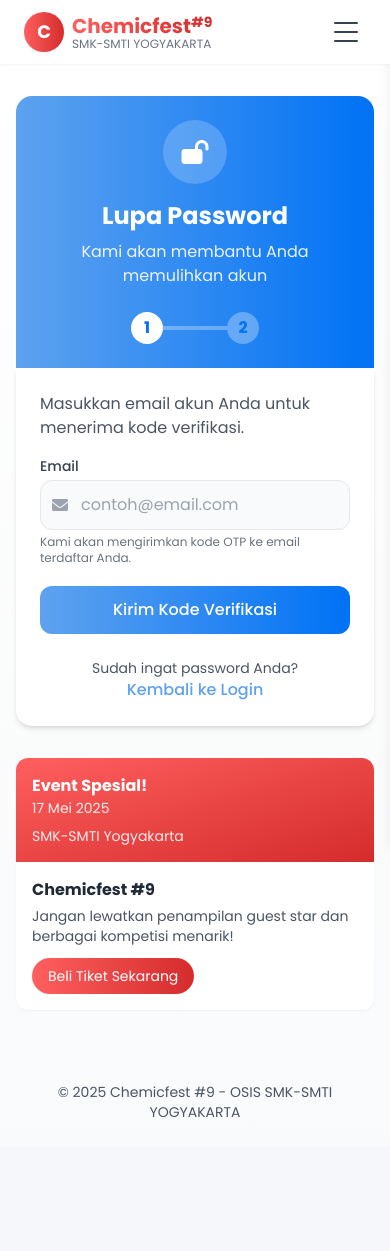
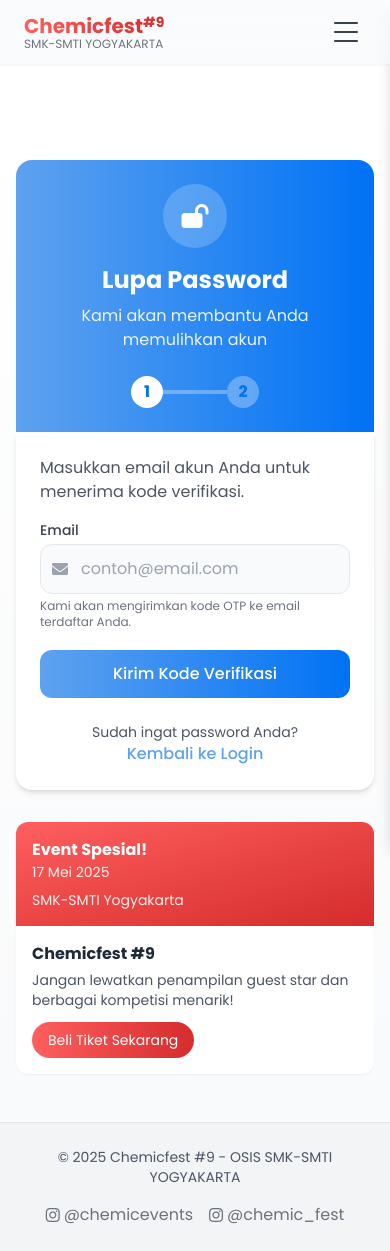
Before and after one commit to SekarHayu/WebCF, a Vue app in the folder chemicfestregist/: page /forgot in a window 390 px wide. Before the commit the page ends 1146 px from the top, so only its background shows below. Built offline with nearby package versions, Linux system fonts and the light colour scheme.

Commit message:
update router, ui footer

```diff
--- a/chemicfestregist/layouts/default.vue
+++ b/chemicfestregist/layouts/default.vue
@@ -6,7 +6,7 @@
     <!-- Footer -->
     <footer class="bg-gray-100 py-6 px-4 border-t border-gray-200">
       <div class="max-w-6xl mx-auto text-center">
-        <p class="text-gray-600 text-sm mb-4">© 2025 Chemicfest #9 - Diselenggarakan oleh OSIS SMK-SMTI YOGYAKARTA</p>
+        <p class="text-gray-600 text-sm mb-4">© 2025 Chemicfest #9 - OSIS SMK-SMTI YOGYAKARTA</p>
         <div class="flex justify-center space-x-4">
           <a href="https://www.instagram.com/chemicevents" target="_blank" class="flex gap-1 items-center justify-center text-gray-500 hover:text-[#5EA2EF]">
             <i class="fab fa-instagram"></i>
--- a/chemicfestregist/src/router/index.js
+++ b/chemicfestregist/src/router/index.js
@@ -73,13 +73,13 @@
         path: '/tiket',
         name: 'Tiket',
         component: Tiket,
-      }
+      },
+      {
+        path: '/forgot',
+        name: 'Forgot',
+        component: Forgot,
+      },
     ]
-  },
-  {
-    path: '/forgot',
-    name: 'Forgot',
-    component: Forgot,
   },
 ];
 
--- a/chemicfestregist/src/views/Forgot.vue
+++ b/chemicfestregist/src/views/Forgot.vue
@@ -1,39 +1,5 @@
 <template>
   <div class="bg-gradient-to-b from-white to-gray-50 min-h-screen">
-    <!-- Header -->
-    <header class="bg-white/90 backdrop-blur-md w-full fixed top-0 left-0 px-6 lg:px-32 py-3 flex justify-between items-center shadow-sm transition-all duration-300 z-20">
-      <!-- Logo & Title -->
-      <router-link to="/" class="flex items-center space-x-2 group">
-        <div class="w-10 h-10 rounded-full bg-gradient-to-r from-[#FF5F5F] to-[#D52C2C] flex items-center justify-center shadow-sm group-hover:shadow-md transition-all duration-300">
-          <span class="text-white font-bold text-lg">C</span>
-        </div>
-        <div>
-          <span class="text-xl font-bold bg-gradient-to-r from-[#FF5F5F] to-[#D52C2C] text-transparent bg-clip-text">
-            Chemicfest<span class="text-sm align-top">#9</span>
-          </span>
-          <div class="text-xs text-gray-500 -mt-1">SMK-SMTI YOGYAKARTA</div>
-        </div>
-      </router-link>
-
-      <!-- Navigation Links -->
-      <div class="hidden md:flex items-center space-x-4">
-        <router-link to="/login" class="px-4 py-2 text-gray-700 font-medium rounded-lg hover:bg-gray-100 transition-colors">
-          <i class="fas fa-sign-in-alt mr-1"></i> Login
-        </router-link>
-        <router-link to="/registrasi" class="px-4 py-2 bg-gradient-to-r from-[#FF5F5F] to-[#D52C2C] text-white font-medium rounded-lg hover:shadow-md transition-all">
-          <i class="fas fa-user-plus mr-1"></i> Registrasi
-        </router-link>
-      </div>
-
-      <!-- Hamburger Menu Button (Mobile) -->
-      <button @click="toggleMobileMenu" class="md:hidden flex items-center px-2 py-1" aria-label="Toggle menu">
-        <div class="w-6 h-5 relative flex flex-col justify-between">
-          <span :class="[isMobileMenuOpen ? 'rotate-45 translate-y-2' : '', 'w-full h-0.5 bg-gray-700 transform transition-all duration-300 rounded-full']"></span>
-          <span :class="[isMobileMenuOpen ? 'opacity-0' : 'opacity-100', 'w-full h-0.5 bg-gray-700 transition-opacity duration-300 rounded-full']"></span>
-          <span :class="[isMobileMenuOpen ? '-rotate-45 -translate-y-2' : '', 'w-full h-0.5 bg-gray-700 transform transition-all duration-300 rounded-full']"></span>
-        </div>
-      </button>
-    </header>
 
     <!-- Mobile Menu -->
     <div
@@ -275,10 +241,6 @@
       </div>
     </div>
 
-    <!-- Footer -->
-    <footer class="py-6 px-4 text-center text-gray-600">
-      <p class="text-sm">© 2025 Chemicfest #9 - OSIS SMK-SMTI YOGYAKARTA</p>
-    </footer>
 
     <!-- Success Modal -->
     <div v-if="showSuccessModal" class="fixed inset-0 bg-black/50 flex items-center justify-center z-50">
```
